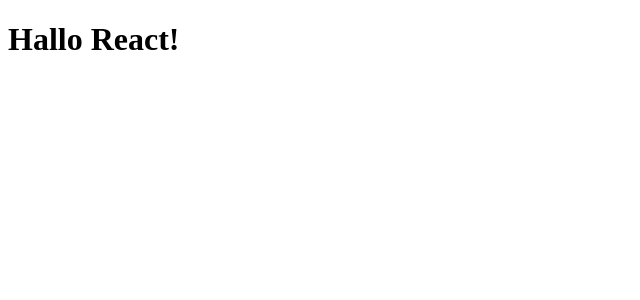
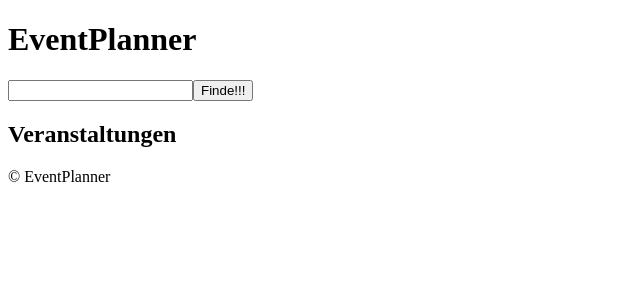
Before and after one commit to jaderbass/eventplanner, a React (Vite) app: page / in a window 1280 px wide. Shown: the top 300 px of the page, without its empty margins (0-640 px from the left). Built offline with nearby package versions, Linux system fonts and the light colour scheme.

Commit message:
feat: first compontents

```diff
--- a/src/main.jsx
+++ b/src/main.jsx
@@ -2,4 +2,50 @@
 
 const root = createRoot(document.querySelector("#root"));
 
-root.render(<h1>Hallo React!</h1>);
+// Komponente für den Datei-Header
+function Header() {
+  return (
+    <header>
+      <h1>EventPlanner</h1>
+    </header>
+  );
+}
+
+// Komponente für den Footer
+function Footer() {
+  return (
+    <footer>
+      <p>&copy; EventPlanner</p>
+    </footer>
+  );
+}
+
+function Search() {
+  return (
+    <form action="#" method="get">
+      <label htmlFor="search"></label>
+      {/* Leere Elemente müssen wie bei XML mit einem /> geschlossen werden */}
+      {/* Manche Attribute heißen anders, z.B. class => className */}
+      <input className="form-control" type="search" name="search" id="search" />
+      <button type="submit">Finde!!!</button>
+    </form>
+  );
+}
+
+// Haupt-Komponente für das UI
+function App() {
+  return (
+    // Platzhalter für ein Root-Element
+    // Fragment: gruppiert mehrere JSX-Elemente, ohne selbst ein HTML-Element im DOM zu erzeugen
+    <>
+      <Header />
+      <Search />
+      <main>
+        <h2>Veranstaltungen</h2>
+      </main>
+      <Footer />
+    </>
+  );
+}
+
+root.render( <App /> );
```
